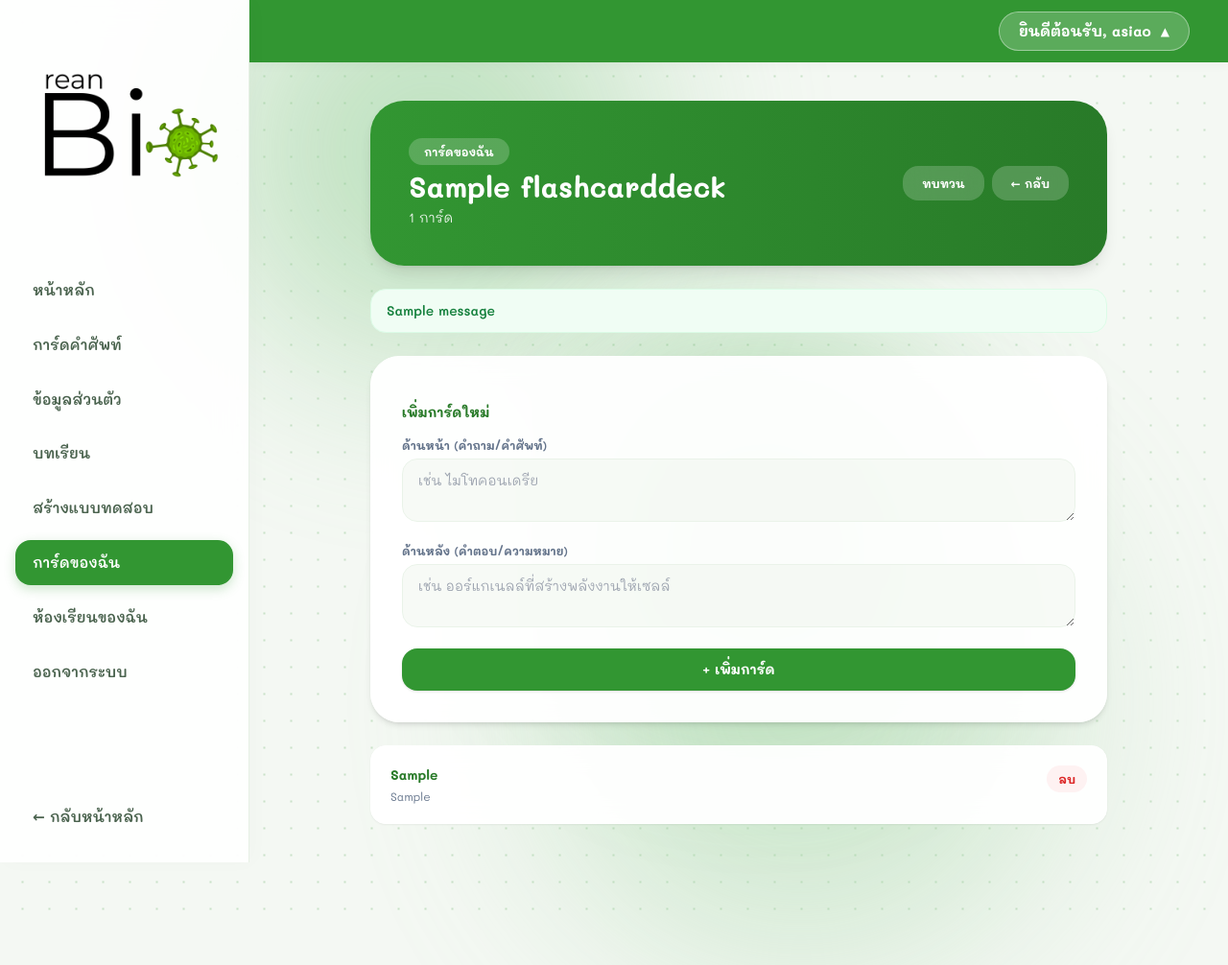
After one commit to asiatiqu/reanBio, a Django app: page /my-flashcards/1/ in a window 1280 px wide; the page is wider, and only the part inside the window is pictured. The commit adds this page. Shown: that part at 96% size. Run offline with Django 5.2, Linux system fonts and the light colour scheme; a user stored in the database is signed in; tables that the repository leaves empty hold one stand-in row (values such as "Sample post"); one stand-in notice (Sample message) is shown; some libraries are stand-ins or nearby versions.

Commit message:
Let students create their own private flashcard decks
- New FlashcardDeck/Flashcard models: each deck belongs to one student
  (owner FK) and is only ever visible to that student (all views filter
  by owner=request.user, so another user's deck 404s)
- New "การ์ดของฉัน" (My Cards) section, linked from the sidebar for
  students only (hidden for teacher accounts):
  - /my-flashcards/ lists a student's decks and lets them create a new one
  - /my-flashcards/<id>/ manages one deck: add cards, delete cards, delete
    the deck
  - /my-flashcards/<id>/study/ is a flip-card review mode reusing the same
    UI/JS as the existing question-bank flashcards page
- Teachers are redirected away from these views with a message, consistent
  with how other student-only tools (quiz generator, quiz taking) are
  gated in this app

```diff
--- a/mysite/urls.py
+++ b/mysite/urls.py
@@ -30,6 +30,13 @@ urlpatterns = [
     path('quiz-generator/', views.quiz_generator_view, name='quiz_generator'),
     path('quiz-generator/start/', views.start_generated_quiz, name='start_generated_quiz'),
 
+    # 📌 การ์ดคำศัพท์ของนักเรียนเอง (ส่วนตัว)
+    path('my-flashcards/', views.my_flashcards_view, name='my_flashcards'),
+    path('my-flashcards/<int:deck_pk>/', views.flashcard_deck_detail_view, name='flashcard_deck_detail'),
+    path('my-flashcards/<int:deck_pk>/delete/', views.flashcard_deck_delete_view, name='flashcard_deck_delete'),
+    path('my-flashcards/<int:deck_pk>/study/', views.flashcard_deck_study_view, name='flashcard_deck_study'),
+    path('my-flashcards/cards/<int:card_pk>/delete/', views.flashcard_card_delete_view, name='flashcard_card_delete'),
+
     # 📌 ระบบแบบฝึกหัด / ข้อสอบ (แดชบอร์ดรวมอยู่ในหน้าโปรไฟล์)
     path('lessons/<int:pk>/exercise/', views.lesson_exercise_view, name='lesson_exercise'),
     path('lessons/<int:pk>/exercise/start/', views.start_practice_attempt, name='start_practice_attempt'),
--- a/reanBio/models.py
+++ b/reanBio/models.py
@@ -354,3 +354,34 @@ class ClassroomQuizAnswer(models.Model):
 
     def __str__(self):
         return f"Attempt#{self.attempt_id} - Q{self.question_id}"
+
+
+# 📌 การ์ดคำศัพท์ที่นักเรียนสร้างเอง (ส่วนตัวเฉพาะคนสร้าง ไม่แชร์ให้คนอื่นเห็น)
+class FlashcardDeck(models.Model):
+    owner = models.ForeignKey(settings.AUTH_USER_MODEL, on_delete=models.CASCADE, related_name='flashcard_decks', verbose_name="เจ้าของ")
+    title = models.CharField(max_length=200, verbose_name="ชื่อชุดการ์ด")
+    created_at = models.DateTimeField(auto_now_add=True)
+
+    class Meta:
+        ordering = ['-created_at']
+
+    def __str__(self):
+        return f"{self.title} ({self.owner})"
+
+    @property
+    def card_count(self):
+        return self.cards.count()
+
+
+class Flashcard(models.Model):
+    deck = models.ForeignKey(FlashcardDeck, on_delete=models.CASCADE, related_name='cards', verbose_name="ชุดการ์ด")
+    front = models.TextField(verbose_name="คำถาม/คำศัพท์ (ด้านหน้า)")
+    back = models.TextField(verbose_name="คำตอบ/ความหมาย (ด้านหลัง)")
+    order = models.PositiveIntegerField(default=1, verbose_name="ลำดับ")
+    created_at = models.DateTimeField(auto_now_add=True)
+
+    class Meta:
+        ordering = ['deck', 'order', 'created_at']
+
+    def __str__(self):
+        return self.front[:60]
--- a/reanBio/templates/base.html
+++ b/reanBio/templates/base.html
@@ -505,6 +505,7 @@
         <a href="{% url 'lessons' %}" class="{% if request.resolver_match.url_name == 'lessons' %}active{% endif %}">บทเรียน</a>
         {% if not request.user.is_teacher %}
           <a href="{% url 'quiz_generator' %}" class="{% if request.resolver_match.url_name == 'quiz_generator' %}active{% endif %}">สร้างแบบทดสอบ</a>
+          <a href="{% url 'my_flashcards' %}" class="{% if request.resolver_match.url_name == 'my_flashcards' or request.resolver_match.url_name == 'flashcard_deck_detail' or request.resolver_match.url_name == 'flashcard_deck_study' %}active{% endif %}">การ์ดของฉัน</a>
         {% endif %}
 
         <!-- แยกเมนูตามบทบาทคุณครู / นักเรียน -->
--- /dev/null
+++ b/reanBio/templates/reanBio/flashcard_deck_detail.html
@@ -0,0 +1,71 @@
+{% extends 'base.html' %}
+{% load static %}
+
+{% block title %}{{ deck.title }} - การ์ดของฉัน{% endblock %}
+
+{% block content %}
+<div class="w-full max-w-3xl space-y-6">
+
+    <div class="bg-gradient-to-r from-bio-main to-bio-dark text-white p-8 md:p-10 rounded-[35px] shadow-lg flex flex-col md:flex-row justify-between items-start md:items-center gap-4">
+        <div>
+            <span class="bg-white/20 backdrop-blur-md px-4 py-1.5 rounded-full text-xs font-bold">การ์ดของฉัน</span>
+            <h1 class="text-2xl md:text-3xl font-extrabold mt-2">{{ deck.title }}</h1>
+            <p class="text-sm opacity-90 mt-1">{{ cards|length }} การ์ด</p>
+        </div>
+        <div class="flex gap-2">
+            {% if cards %}
+            <a href="{% url 'flashcard_deck_study' deck_pk=deck.pk %}" class="px-5 py-2.5 bg-white/20 hover:bg-white/30 backdrop-blur-md text-white font-bold rounded-2xl text-xs transition whitespace-nowrap">ทบทวน</a>
+            {% endif %}
+            <a href="{% url 'my_flashcards' %}" class="px-5 py-2.5 bg-white/20 hover:bg-white/30 backdrop-blur-md text-white font-bold rounded-2xl text-xs transition whitespace-nowrap">← กลับ</a>
+        </div>
+    </div>
+
+    {% if messages %}
+    <div class="space-y-2">
+        {% for message in messages %}
+        <div class="px-4 py-3 rounded-2xl text-sm font-semibold {% if message.tags == 'error' %}bg-red-50 text-red-600 border border-red-100{% else %}bg-green-50 text-green-700 border border-green-100{% endif %}">
+            {{ message }}
+        </div>
+        {% endfor %}
+    </div>
+    {% endif %}
+
+    <form method="post" class="bg-white/95 backdrop-blur-md rounded-[30px] border border-white shadow-md p-6 md:p-8 space-y-4">
+        {% csrf_token %}
+        <h2 class="text-sm font-bold text-bio-dark">เพิ่มการ์ดใหม่</h2>
+        <div>
+            <label class="block text-xs font-bold text-slate-500 mb-1.5">ด้านหน้า (คำถาม/คำศัพท์)</label>
+            <textarea name="front" required rows="2" placeholder="เช่น ไมโทคอนเดรีย"
+                class="w-full px-4 py-3 bg-bio-light/40 border border-bio-light rounded-2xl text-sm focus:outline-none focus:ring-2 focus:ring-bio-main focus:bg-white transition"></textarea>
+        </div>
+        <div>
+            <label class="block text-xs font-bold text-slate-500 mb-1.5">ด้านหลัง (คำตอบ/ความหมาย)</label>
+            <textarea name="back" required rows="2" placeholder="เช่น ออร์แกเนลล์ที่สร้างพลังงานให้เซลล์"
+                class="w-full px-4 py-3 bg-bio-light/40 border border-bio-light rounded-2xl text-sm focus:outline-none focus:ring-2 focus:ring-bio-main focus:bg-white transition"></textarea>
+        </div>
+        <button type="submit" class="w-full py-3 bg-bio-main hover:bg-bio-dark text-white font-bold rounded-2xl text-sm shadow transition">+ เพิ่มการ์ด</button>
+    </form>
+
+    {% if cards %}
+    <div class="space-y-3">
+        {% for card in cards %}
+        <div class="bg-white/95 backdrop-blur-md rounded-2xl border border-white shadow-sm p-5 flex justify-between items-start gap-4">
+            <div class="min-w-0 space-y-1">
+                <p class="text-sm font-bold text-bio-dark whitespace-pre-line">{{ card.front }}</p>
+                <p class="text-xs text-slate-500 whitespace-pre-line">{{ card.back }}</p>
+            </div>
+            <form method="post" action="{% url 'flashcard_card_delete' card_pk=card.pk %}">
+                {% csrf_token %}
+                <button type="submit" class="px-3 py-1.5 bg-red-50 hover:bg-red-100 text-red-600 text-xs font-bold rounded-full transition whitespace-nowrap">ลบ</button>
+            </form>
+        </div>
+        {% endfor %}
+    </div>
+    {% else %}
+    <div class="py-10 text-center text-slate-400 border-2 border-dashed border-slate-200 rounded-2xl bg-white/40">
+        <p class="text-xs font-semibold text-slate-500">ยังไม่มีการ์ดในชุดนี้ ลองเพิ่มการ์ดแรกจากฟอร์มด้านบน</p>
+    </div>
+    {% endif %}
+
+</div>
+{% endblock %}
--- a/reanBio/views.py
+++ b/reanBio/views.py
@@ -20,7 +20,7 @@ from django.utils.html import escape
 from .models import (
     UserProfile, Classroom, Lesson, Question, Choice, Attempt, AttemptAnswer, Checkpoint, LessonView,
     ClassroomVideo, ClassroomFile, ClassroomQuiz, ClassroomQuizQuestion, ClassroomQuizChoice,
-    ClassroomQuizAttempt, ClassroomQuizAnswer,
+    ClassroomQuizAttempt, ClassroomQuizAnswer, FlashcardDeck, Flashcard,
 )
 from .forms import UserSignUpForm
 
@@ -826,6 +826,74 @@ def start_generated_quiz(request):
     return redirect('attempt_take', attempt_pk=attempt.pk)
 
 
+# 📌 การ์ดคำศัพท์ของนักเรียนเอง (ส่วนตัวเฉพาะคนสร้าง คนอื่นมองไม่เห็น)
+@login_required
+def my_flashcards_view(request):
+    """หน้ารายการชุดการ์ดคำศัพท์ของฉัน พร้อมฟอร์มสร้างชุดใหม่"""
+    if getattr(request.user, 'is_teacher', False):
+        messages.info(request, "บทบาทคุณครูใช้สำหรับอ่านเนื้อหาบทเรียนเท่านั้น ไม่มีการสร้างการ์ดคำศัพท์ส่วนตัว")
+        return redirect('home')
+
+    if request.method == 'POST':
+        title = request.POST.get('title', '').strip()
+        if not title:
+            messages.error(request, 'กรุณาตั้งชื่อชุดการ์ดก่อน')
+        else:
+            deck = FlashcardDeck.objects.create(owner=request.user, title=title)
+            return redirect('flashcard_deck_detail', deck_pk=deck.pk)
+
+    decks = FlashcardDeck.objects.filter(owner=request.user)
+    return render(request, 'reanBio/my_flashcards.html', {'decks': decks})
+
+
+@login_required
+def flashcard_deck_detail_view(request, deck_pk):
+    """หน้าจัดการการ์ดในชุดเดียว: เพิ่มการ์ดใหม่ + ดูรายการการ์ดทั้งหมดในชุดนี้"""
+    deck = get_object_or_404(FlashcardDeck, pk=deck_pk, owner=request.user)
+
+    if request.method == 'POST':
+        front = request.POST.get('front', '').strip()
+        back = request.POST.get('back', '').strip()
+        if not front or not back:
+            messages.error(request, 'กรุณากรอกทั้งด้านหน้าและด้านหลังของการ์ด')
+        else:
+            next_order = deck.cards.count() + 1
+            Flashcard.objects.create(deck=deck, front=front, back=back, order=next_order)
+            return redirect('flashcard_deck_detail', deck_pk=deck.pk)
+
+    return render(request, 'reanBio/flashcard_deck_detail.html', {'deck': deck, 'cards': deck.cards.all()})
+
+
+@login_required
+def flashcard_deck_delete_view(request, deck_pk):
+    deck = get_object_or_404(FlashcardDeck, pk=deck_pk, owner=request.user)
+    if request.method == 'POST':
+        deck.delete()
+        messages.success(request, 'ลบชุดการ์ดเรียบร้อยแล้ว')
+    return redirect('my_flashcards')
+
+
+@login_required
+def flashcard_card_delete_view(request, card_pk):
+    card = get_object_or_404(Flashcard, pk=card_pk, deck__owner=request.user)
+    deck_pk = card.deck_id
+    if request.method == 'POST':
+        card.delete()
+    return redirect('flashcard_deck_detail', deck_pk=deck_pk)
+
+
+@login_required
+def flashcard_deck_study_view(request, deck_pk):
+    """โหมดพลิกการ์ดทบทวน ใช้รูปแบบเดียวกับหน้าการ์ดคำศัพท์หลัก"""
+    deck = get_object_or_404(FlashcardDeck, pk=deck_pk, owner=request.user)
+    cards = [{'front': c.front, 'back': c.back} for c in deck.cards.all()]
+    return render(request, 'reanBio/flashcard_deck_study.html', {
+        'deck': deck,
+        'cards_json': json.dumps(cards, ensure_ascii=False),
+        'card_count': len(cards),
+    })
+
+
 @login_required
 def attempt_take_view(request, attempt_pk):
     attempt = get_object_or_404(Attempt, pk=attempt_pk, user=request.user)
```
Also changed, not shown: reanBio/templates/reanBio/flashcard_deck_study.html (added, +90 -0 lines), reanBio/templates/reanBio/my_flashcards.html (added, +65 -0 lines), reanBio/migrations/0020_flashcarddeck_flashcard.py (added).
